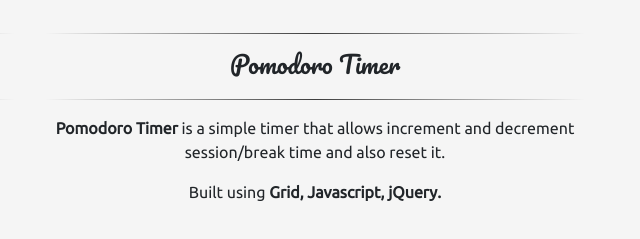
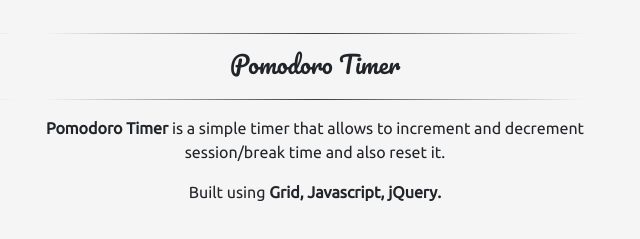
Before and after one commit to Marat-Z-Valiev/Marat-Z-Valiev.github.io, a plain HTML site: page index.html in a window 1280 px wide. Shown: the part 2164-2403 px from the top of the page, 610-1250 px from the left. Drawn offline with nearby package versions, Linux system fonts and the light colour scheme.

Commit message:
Change project description

```diff
--- a/index.html
+++ b/index.html
@@ -138,7 +138,7 @@
             <h3>Pomodoro Timer</h3>
             <hr class="line">
             <div class="project-description">
-              <p><strong>Pomodoro Timer</strong> is a simple timer that allows increment and decrement session/break time and also reset it.</p>
+              <p><strong>Pomodoro Timer</strong> is a simple timer that allows to increment and decrement session/break time and also reset it.</p>
               <p>Built using <strong>Grid, Javascript, jQuery.</strong></p>
             </div>
             <a href="https://marat-z-valiev.github.io/Pomodoro_Timer/" target="_blank">
```
